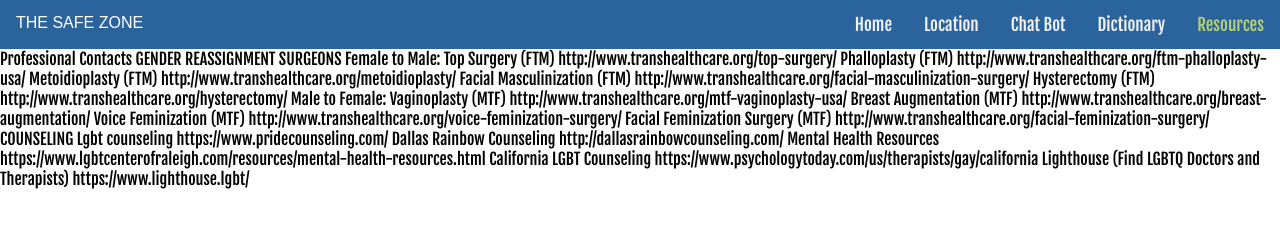
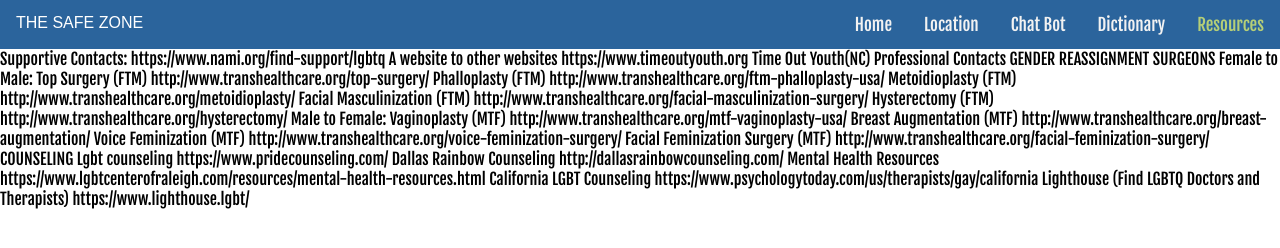
Before and after one commit to lhouston6697/TheSafeZone, a plain HTML site: page The Safe Zone/resources.html in a window 1280 px wide. Drawn offline with Linux system fonts and the light colour scheme.

Commit message:
Update resources.html

```diff
--- a/The Safe Zone/resources.html
+++ b/The Safe Zone/resources.html
@@ -17,6 +17,15 @@
       <a href="The Safe Zone.html">Home</a>
 </div>
     <div>
+Supportive Contacts:
+
+https://www.nami.org/find-support/lgbtq
+A website to other websites
+
+https://www.timeoutyouth.org
+Time Out Youth(NC)
+
+
 Professional Contacts
 
       GENDER REASSIGNMENT SURGEONS
```
